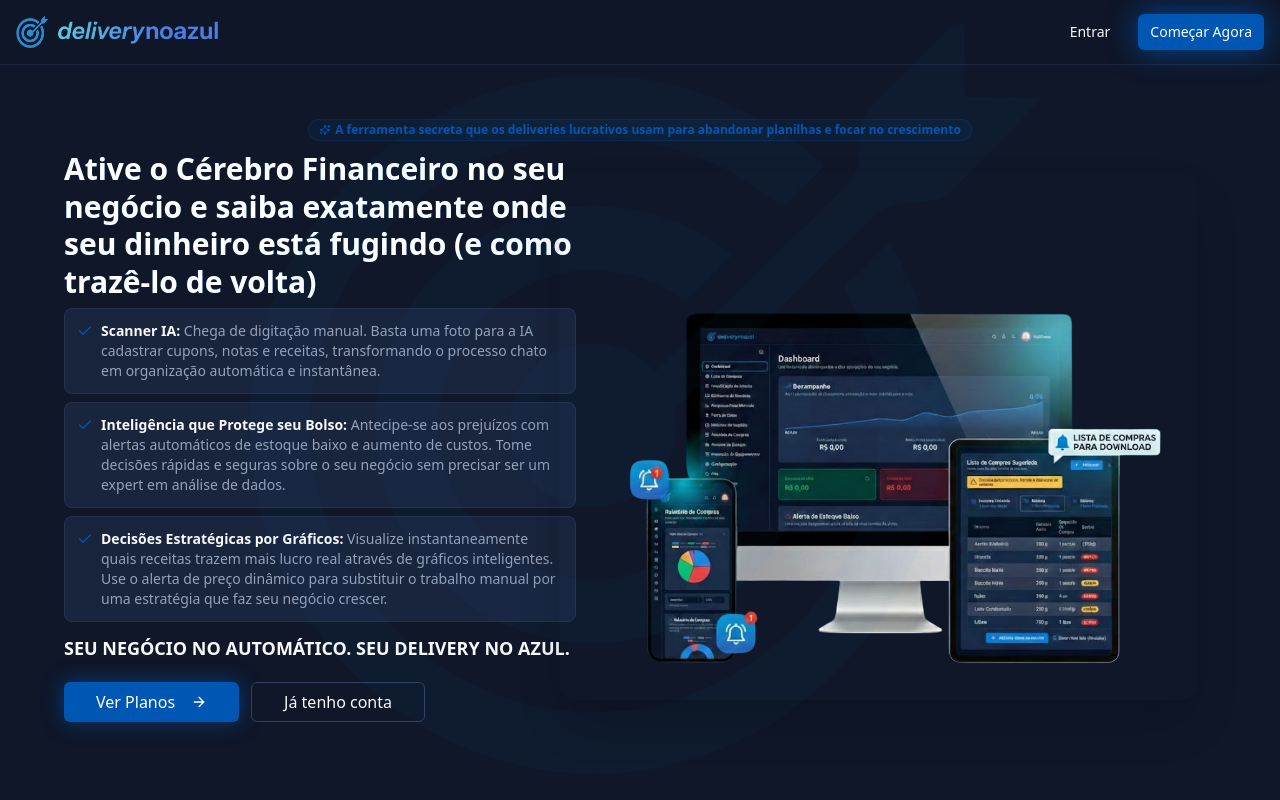
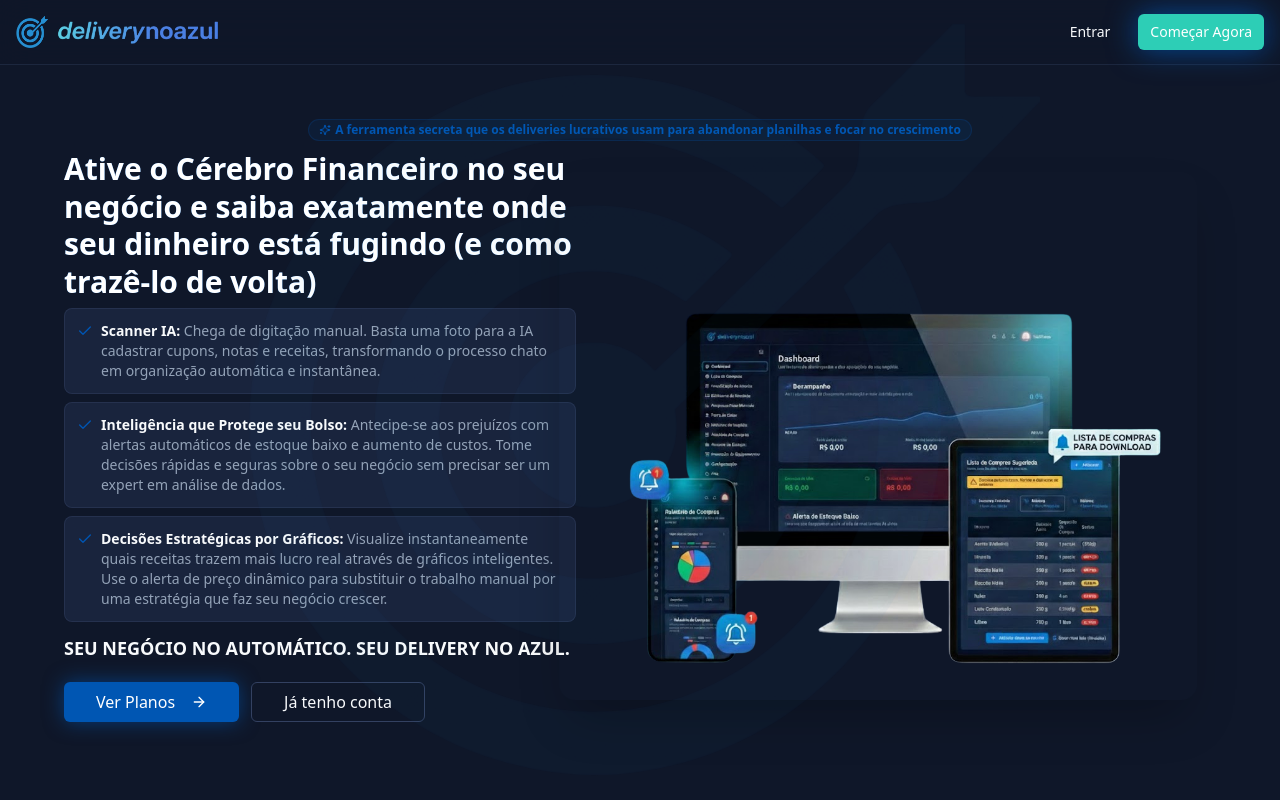
Before and after one commit to eulanybandeira-arch/deliverynoazul-final, a React (Vite) app: page / in a window 1280 px wide. In both pictures the pointer is over the button "Começar Agora". Shown: the top 800 px of the page. Built offline with nearby package versions, Linux system fonts and the light colour scheme.

Commit message:
[dyad] Alteração da cor de interação dos botões para verde #2dceb6 - wrote 1 file(s)

```diff
--- a/src/index.css
+++ b/src/index.css
@@ -104,7 +104,7 @@
     @apply text-white;
   }
 
-  /* --- AJUSTE DE BOTÕES DARK MODE (REFERÊNCIA IMAGEM) --- */
+  /* --- AJUSTE DE BOTÕES DARK MODE --- */
 
   /* Botão Outline/Vazado no Dark Mode */
   .dark button.border-primary.text-primary {
@@ -113,18 +113,26 @@
     background-color: transparent !important;
   }
 
-  /* Estado de Hover/Seleção: Fica azul conforme solicitado */
-  .dark button.border-primary.text-primary:hover {
-    background-color: hsl(var(--primary)) !important;
-    border-color: hsl(var(--primary)) !important;
+  /* Estado de Hover/Seleção: Fica VERDE #2dceb6 conforme solicitado */
+  .dark button.border-primary.text-primary:hover,
+  .dark button.border-primary.text-primary:active {
+    background-color: #2dceb6 !important;
+    border-color: #2dceb6 !important;
     color: white !important;
   }
 
-  /* Botão Primário (Azul Sólido) - Mantém como na imagem */
+  /* Botão Primário (Azul Sólido) */
   .dark button.bg-primary:not(.border-primary) {
     background-color: hsl(var(--primary)) !important;
     color: white !important;
     border: none !important;
+  }
+
+  /* Botão Primário no Hover/Active: Fica VERDE #2dceb6 */
+  .dark button.bg-primary:not(.border-primary):hover,
+  .dark button.bg-primary:not(.border-primary):active {
+    background-color: #2dceb6 !important;
+    color: white !important;
   }
 
   /* --- SELEÇÕES DE MENU E PERFIL --- */
@@ -138,12 +146,12 @@
     color: hsl(var(--primary)) !important;
   }
 
-  /* Dark Mode */
+  /* Dark Mode - Seleções de menu também usam o verde no hover */
   .dark [data-sidebar="menu-button"]:hover,
   .dark [data-sidebar="menu-button"][data-active="true"],
   .dark button.hover\:bg-muted\/50:hover,
   .dark [role="menuitem"]:hover {
-    background-color: hsla(211, 100%, 35%, 0.25) !important;
+    background-color: rgba(45, 206, 182, 0.2) !important; /* Verde com transparência */
     color: white !important;
   }
 }
```
